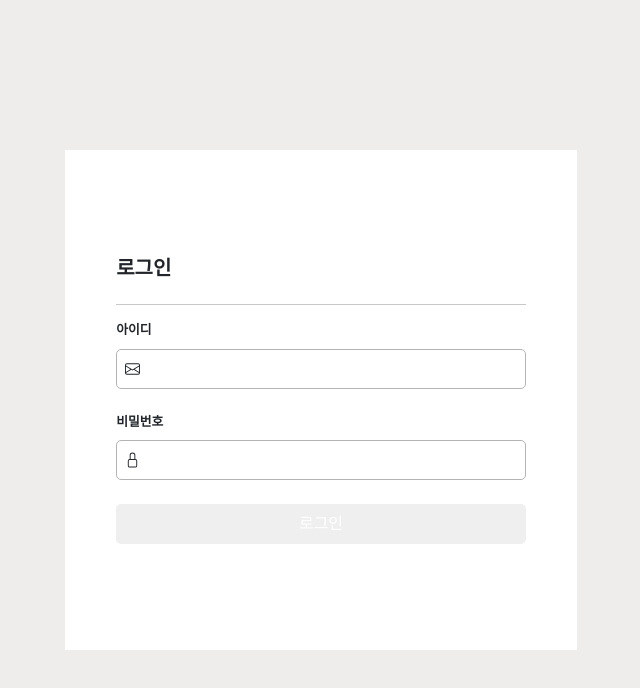
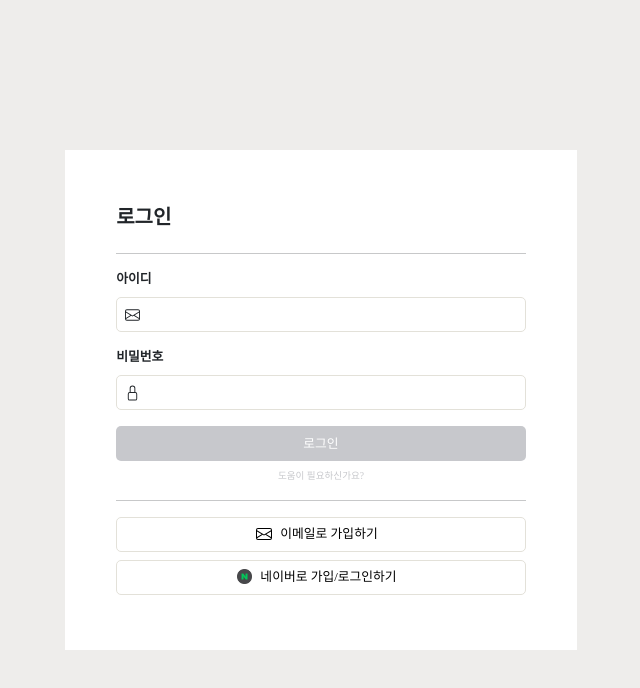
Before and after one commit to kimchoker/blink, a React (Create React App) app: page /login in a window 1280 px wide. Shown: the top 688 px of the page, without its empty margins (319-959 px from the left). Built offline with nearby package versions, Linux system fonts and the light colour scheme; a web font is replaced by a local one.

Commit message:
로그인 페이지 디자인 구현 완

```diff
--- a/src/pages/Login.js
+++ b/src/pages/Login.js
@@ -1,6 +1,7 @@
-import  { React, useState, useEffect, useRef } from "react";
+import  { React, useState, useEffect } from "react";
 import { styled } from "styled-components";
 import { BsEnvelope, BsLock } from "react-icons/bs";
+import btnD from '../images/btnD.png'
 
 const Background = styled.div`
 	display: flex;
@@ -35,7 +36,7 @@ const LoginCol = styled.div`
 `;
 
 const LabelDiv = styled.div`
-	margin-bottom: 1.5rem;
+	margin-bottom: 1rem;
 	display: flex;
 	flex-direction: column;
 `;
@@ -67,9 +68,9 @@ const Relative = styled.div`
 	align-items: center;
 	border-radius: 5px;
 	padding: 0.5rem;
-	height: 40px;
+	height: 35px;
 	transition: background-color 0.5s ease;
-	border: ${props => props.clicked && !props.validate ? '2px solid red' : props.clicked && props.validate ? '2px solid black' : props.clicked ? '2px solid black' : '1px solid #B4B4B8'};
+	border: ${props => props.clicked && !props.validate ? '2px solid red' : props.clicked && props.validate ? '2px solid black' : props.clicked ? '2px solid black' : '1px solid #E3E1D9'};
 	background-color: ${props => (props.hover || props.clicked) ? "#EEEDEB" : "transparent"};
 	box-sizing: border-box;
 `;
@@ -79,25 +80,68 @@ const LoginButton = styled.button`
 	align-items: center;
 	text-align: center;
 	border-radius: 5px;
-	background-color: 'eeedeb';
+	background-color: black;
 	border-color: transparent;
-	height: 40px;
+	height: 35px;
+	transition: all 0.3s ease;
+	padding: 0.5rem;
+	&:disabled {
+		background-color: #C7C8CC;
+		cursor:not-allowed;
+	}
 
-	h6 {
+	p {
 		margin-bottom: 0;
 		color: white;
+		font-size: 0.8rem;
 	}
 `;
 
+const SignUpButton = styled.button`
+	height: 35px;
+	border-radius: 5px;
+	padding: 0.5rem;
+	border: 1px solid #E3E1D9;
+	background-color: transparent;
+	display: flex;
+	flex-direction: row;
+	justify-content: center;
+	align-items: center;
+	text-align: center;
+	p {
+		font-size: 0.8rem;
+		margin-bottom: 0;
+		padding: 0%.5rem;
+	}
 
+	&:nth-of-type(3) {
+		margin-top: 0.5rem;
+	}
+
+`;
+
+const NaverLogo = styled.img`
+	width: 15px;
+	height: 15px;
+	margin-bottom: 1px;
+`;
+
+const RecoveryButton = styled.div`
+	font-size: 0.6rem;
+	cursor: pointer;
+	text-align: center;
+	color: #C7C8CC;
+	margin-top: 0.5rem;
+`;
 
 const Login = () => {
 
+	// 아이디 비밀번호 hover에 관련된 코드
 	const [IDHover, setIDHover] = useState(false);
 	const [IDClick, setIDClick] = useState(false);
 	const [PWHover, setPWHover] = useState(false);
 	const [PWClick, setPWClick] = useState(false);
-	const originRef = useRef(null);
+
 
 
 	const IDentered = () => {
@@ -135,6 +179,7 @@ const Login = () => {
 	}
 
 
+	// 이메일 유효성 검사 관련 코드
 	const [inputEmail, setInputEmail] = useState('');
 	const [inputPW, setInputPW] = useState('');
 	const [validate, setValidate] = useState(true);
@@ -160,6 +205,17 @@ const Login = () => {
 
 
 
+	// 로그인 버튼 관련 코드
+
+	const [buttonDisabled, setButtonDisabled] = useState(true);
+	useEffect(() => {
+    if (inputEmail !== "" && validate && inputPW !== "") {
+      setButtonDisabled(false);
+    } else {
+      setButtonDisabled(true);
+    }
+  }, [inputEmail, validate, inputPW]);
+
 	return(
 		<>
 			<Background onClick={Clicked}>
@@ -178,16 +234,27 @@ const Login = () => {
 
 					<LabelDiv>
 						<Label htmlFor="pw">비밀번호</Label>
-						<Relative hover={PWHover} onMouseEnter={PWentered} onMouseLeave={PWleaved} clicked={PWClick} onClick={PWClicked}>
+						<Relative hover={PWHover} onMouseEnter={PWentered} onMouseLeave={PWleaved} clicked={PWClick} onClick={PWClicked} validate={true}>
 							<BsLock/>
 							<Input id="pw" type="password" value={inputPW} onChange={(event)=>setInputPW(event.target.value)}></Input>
 						</Relative>
 					</LabelDiv>
 
-					<LoginButton>
-						<h6>로그인</h6>
+					<LoginButton disabled={buttonDisabled}>
+						<p>로그인</p>
 					</LoginButton>
+					<RecoveryButton>
+						도움이 필요하신가요?
+					</RecoveryButton>
+					<hr/>
+					<SignUpButton>
+						<BsEnvelope/>
+						<p>이메일로 가입하기</p>
+					</SignUpButton>
 
+					<SignUpButton>
+					 <NaverLogo src={btnD} /> <p>네이버로 가입/로그인하기</p>
+					</SignUpButton>
 					</LoginCol>
 				</LoginBox>
 			</Background>
```
Also changed, not shown: src/images/btnD.png (added), src/images/btnG_아이콘원형.png (added).
